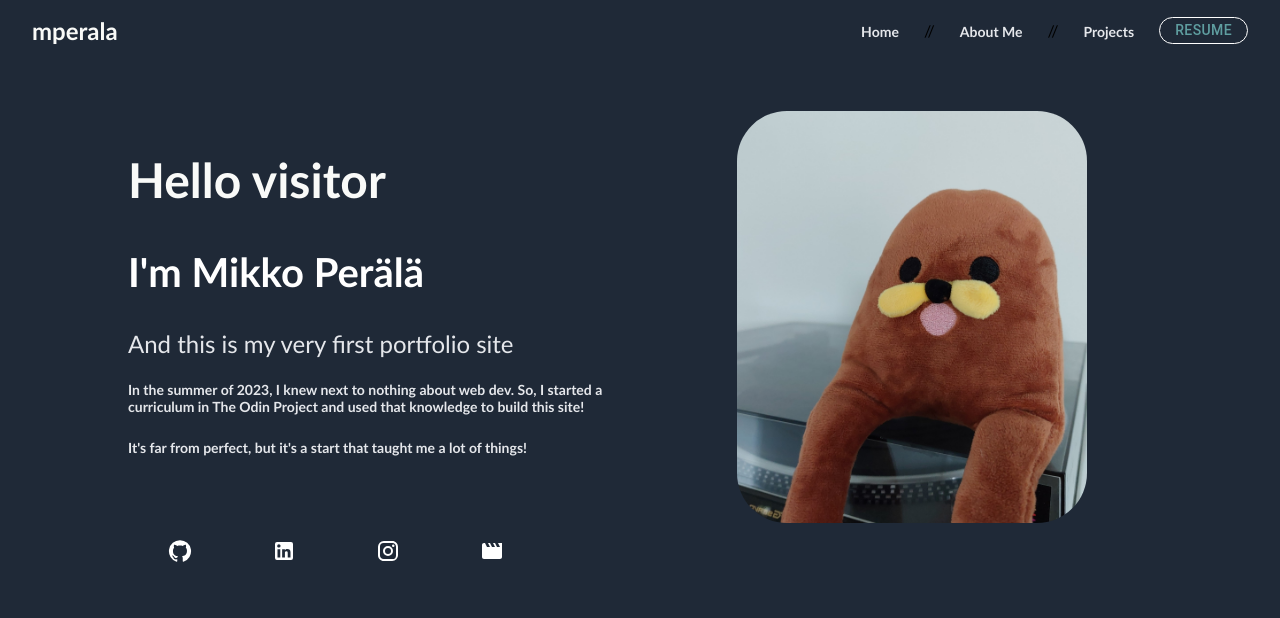
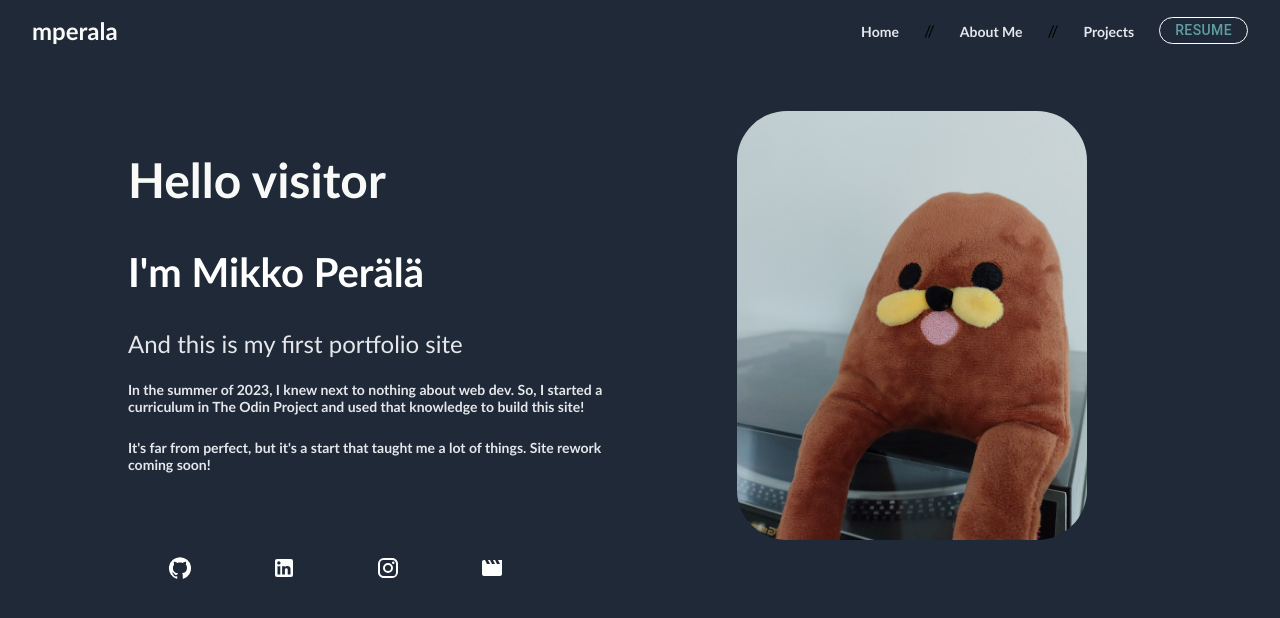
Before and after one commit to peralammikko/react-portfolio, a React (Create React App) app: page / in a window 1280 px wide. Shown: the top 618 px of the page. Built offline with nearby package versions, Linux system fonts and the light colour scheme.

Commit message:
Update Homepage.js

```diff
--- a/src/components/Homepage.js
+++ b/src/components/Homepage.js
@@ -20,12 +20,12 @@ function Home () {
                 <Grid item className="homePara" md={5}>
                 <h2 className="titletext">Hello visitor</h2>
                 <h2 className="nametext">I'm Mikko Perälä</h2>
-                <a className="welcometext">And this is my very first portfolio site</a>
+                <a className="welcometext">And this is my first portfolio site</a>
                 <h5 className="smalltext">
                     In the summer of 2023, I knew next to nothing about web dev. So, I started a curriculum in The Odin Project and used that knowledge to build this site!
                 </h5>
                 <h5 className="smalltext">
-                    It's far from perfect, but it's a start that taught me a lot of things!
+                    It's far from perfect, but it's a start that taught me a lot of things. Site rework coming soon!
                 </h5>
                 <div className="socialbuttons">
                     <Tooltip title="GitHub" placement="bottom-end">
```
